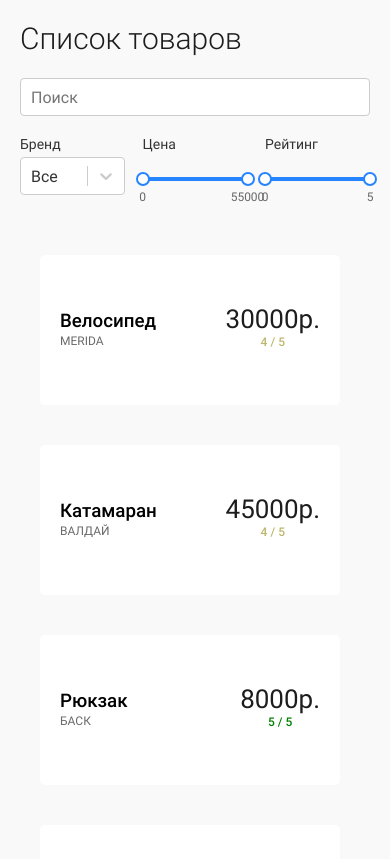
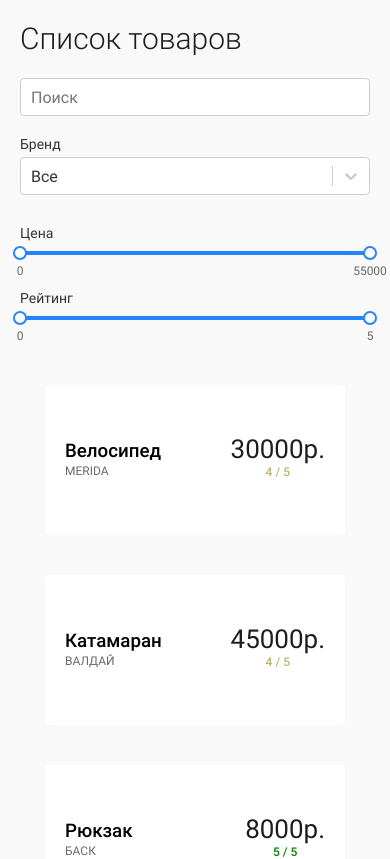
Before and after one commit to pirotech/rsd-test-task, a React app: page / in a window 390 px wide. Shown: the top 859 px of the page. Built offline with nearby package versions, Linux system fonts and the light colour scheme.

Commit message:
Small adaptive layout

```diff
--- a/public/index.html
+++ b/public/index.html
@@ -2,6 +2,7 @@
 <html lang="en">
   <head>
     <meta charset="UTF-8">
+    <meta name="viewport" content="width=device-width, initial-scale=1">
     <meta http-equiv="X-UA-Compatible" content="ie=edge">
     <title>RSD test task</title>
   </head>
--- a/src/components/mainPage/MainPage.scss
+++ b/src/components/mainPage/MainPage.scss
@@ -53,3 +53,25 @@
     margin-top: 40px;
   }
 }
+@media screen and (max-width: 768px){
+  .main-page {
+    .filters {
+      &-line {
+        flex-direction: column;
+      }
+      &__brand, &__price, &__rating {
+        width: 100%;
+      }
+      &__price, &__rating {
+        margin-top: 30px;
+        label {
+          padding-bottom: 5px;
+        }
+      }
+    }
+    .goods {
+      flex-direction: column;
+      align-items: center;
+    }
+  }
+}
```
